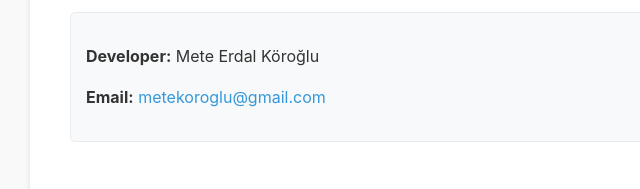
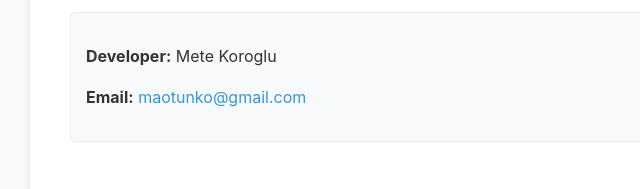
Before and after one commit to metekoroglu/lysto-support, a plain HTML site: page privacy/index.html in a window 1280 px wide. Shown: the part 2364-2553 px from the top of the page, 210-850 px from the left. Drawn offline with Linux system fonts and the light colour scheme.

Commit message:
Update developer contact information in privacy policy

```diff
--- a/privacy/index.html
+++ b/privacy/index.html
@@ -158,8 +158,8 @@
         <p>If you have any questions about this Privacy Policy, please contact us:</p>
 
         <div class="contact-box">
-            <p><strong>Developer:</strong> Mete Erdal Köroğlu</p>
-            <p><strong>Email:</strong> <a href="mailto:metekoroglu@gmail.com">metekoroglu@gmail.com</a></p>
+            <p><strong>Developer:</strong> Mete Koroglu</p>
+            <p><strong>Email:</strong> <a href="mailto:maotunko@gmail.com">maotunko@gmail.com</a></p>
         </div>
 
         <div class="footer">
```
